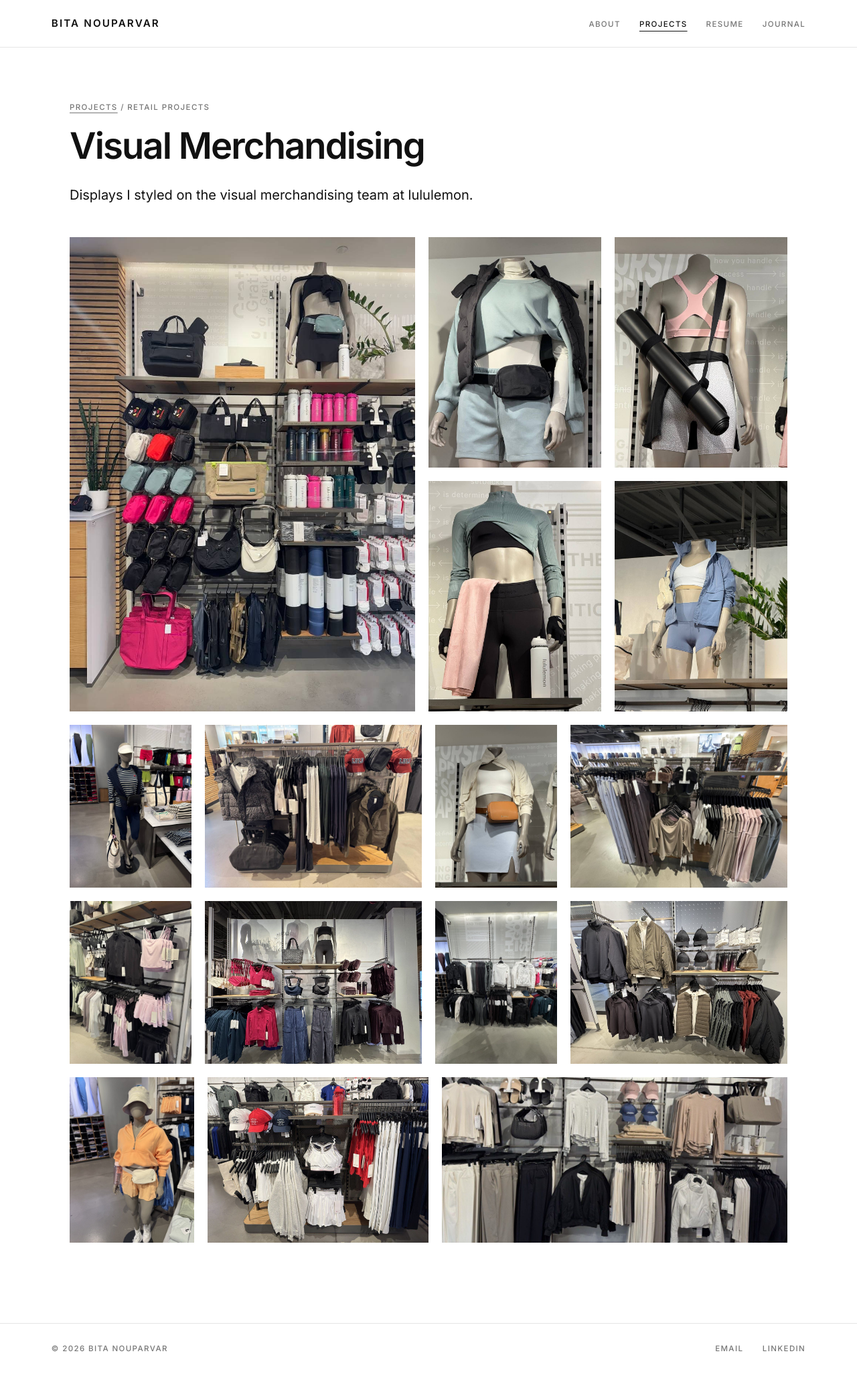
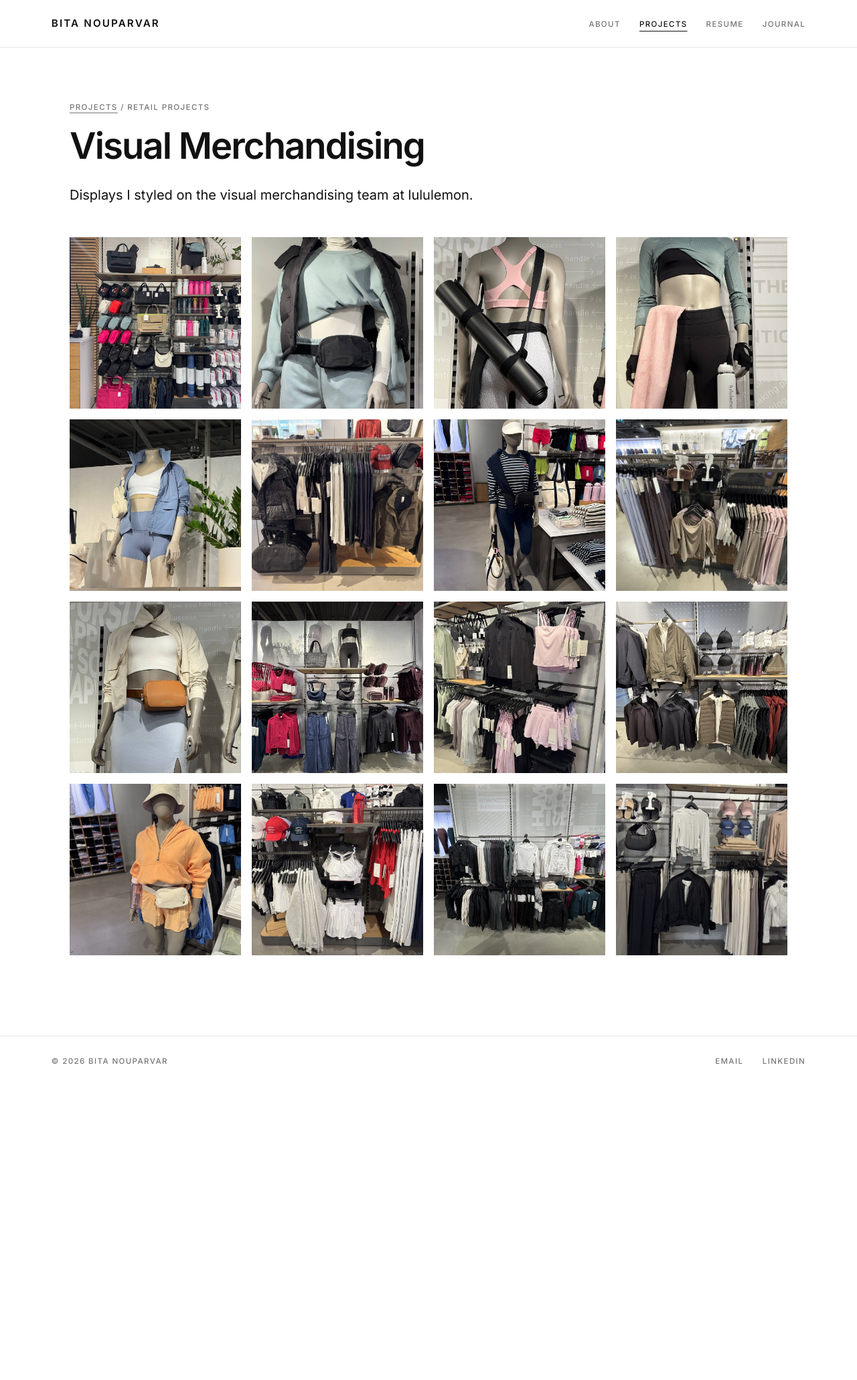
Before and after one commit to bitanp1994/bitanouparvar.com, a Jekyll site: the page built from projects/visual-merchandising.html, in a window 1280 px wide. Shown: the whole page at 67% size. Built offline with Jekyll 4.4.1, drawn with Linux system fonts in a browser that asks for light colours; after the commit the page ends 1631 px from its top, so only the background shows below that.

Commit message:
Visual Merchandising: one even 4-column grid of equal square photos
Co-Authored-By: Claude Opus 5.5 <noreply@anthropic.com>
Claude-Session: https://claude.ai/code/session_011ZU1tgXn8aNEA1hgF5gWNT

```diff
--- a/assets/style.css
+++ b/assets/style.css
@@ -305,3 +305,9 @@ main .eyebrow, main .section-title, main .label, main .text-links, main .post-ta
   .vm-justify { flex-wrap: wrap; gap: 12px; margin-top: 12px; }
   .vm-justify figure { flex: var(--r) 1 calc(var(--r) * 150px); }
 }
+
+/* visual merchandising: one even grid, every photo the same square size */
+.vm-grid { display: grid; grid-template-columns: repeat(4, 1fr); gap: 16px; margin-top: 48px; }
+.vm-grid figure { margin: 0; }
+.vm-grid img { width: 100%; aspect-ratio: 1 / 1; object-fit: cover; display: block; }
+@media (max-width: 640px) { .vm-grid { grid-template-columns: 1fr 1fr; gap: 10px; margin-top: 32px; } }
--- a/projects/visual-merchandising.html
+++ b/projects/visual-merchandising.html
@@ -10,28 +10,21 @@ permalink: /projects/visual-merchandising/
   <p class="lede">Displays I styled on the visual merchandising team at lululemon.</p>
 </article>
 
-<div class="vm-gallery">
-  <figure class="vm-wall"><img src="{{ '/assets/img/vm/accessories-wall.jpg' | relative_url }}" alt="Accessories wall with bags, water bottles, yoga mats and socks, topped by a styled mannequin" loading="lazy"></figure>
+<div class="vm-grid">
+  <figure><img src="{{ '/assets/img/vm/accessories-wall.jpg' | relative_url }}" alt="Accessories wall with bags, water bottles, yoga mats and socks, topped by a styled mannequin" style="object-position: 50% 55%" loading="lazy"></figure>
   <figure><img src="{{ '/assets/img/vm/mint-fleece-set.jpg' | relative_url }}" alt="Mannequin in a mint fleece set with a black puffer vest draped over the shoulders and a black belt bag" loading="lazy"></figure>
   <figure><img src="{{ '/assets/img/vm/pink-bra-yoga-mat.jpg' | relative_url }}" alt="Mannequin from the back in a pink sports bra and printed shorts, carrying a black yoga mat on a strap" loading="lazy"></figure>
   <figure><img src="{{ '/assets/img/vm/sage-rib-training.jpg' | relative_url }}" alt="Mannequin in a sage ribbed cropped half-zip and black tights with a pink towel, gloves and a white water bottle" loading="lazy"></figure>
   <figure><img src="{{ '/assets/img/vm/blue-jacket-belt-bag.jpg' | relative_url }}" alt="Mannequin in a light blue jacket and matching shorts with a white bra and a cream belt bag" loading="lazy"></figure>
+  <figure><img src="{{ '/assets/img/vm/leopard-vest-fixture.jpg' | relative_url }}" alt="Floor fixture with a leopard print puffer vest, black duffle bag, rows of black, grey, green and navy tops, red LULU caps and an olive jacket" loading="lazy"></figure>
+  <figure><img src="{{ '/assets/img/vm/striped-knit-tote.jpg' | relative_url }}" alt="Floor mannequin in a navy and cream striped top with a navy knit draped over the shoulders, navy shorts, visor, belt bag and canvas tote" style="object-position: 50% 45%" loading="lazy"></figure>
+  <figure><img src="{{ '/assets/img/vm/neutral-lounge-fixture.jpg' | relative_url }}" alt="Floor fixture in soft neutrals: lilac and charcoal pants, taupe, pink and grey sweatshirts, fur slides and black tumblers" loading="lazy"></figure>
+  <figure><img src="{{ '/assets/img/vm/cream-jacket-tan-bag.jpg' | relative_url }}" alt="Mannequin in a cream jacket, white bra and pale blue skirt with a tan leather belt bag" loading="lazy"></figure>
+  <figure><img src="{{ '/assets/img/vm/berry-navy-wall.jpg' | relative_url }}" alt="Wall in berry, navy, black and plum: cropped tops, jackets, wide-leg pants and belt bags, with a mannequin and quilted tote on the top shelf" loading="lazy"></figure>
+  <figure><img src="{{ '/assets/img/vm/pink-black-wall.jpg' | relative_url }}" alt="Wall of black jackets, pink tank tops and skirts, sage and white tops, with belt bags and sandals above" loading="lazy"></figure>
+  <figure><img src="{{ '/assets/img/vm/mens-outerwear-wall.jpg' | relative_url }}" alt="Menswear wall with navy half-zips, an olive bomber, hoodies, a puffer vest, black caps, socks, bottles and a beanie" loading="lazy"></figure>
+  <figure><img src="{{ '/assets/img/vm/orange-half-zip-mannequin.jpg' | relative_url }}" alt="Floor mannequin in an orange half-zip hoodie and matching shorts with a cream bucket hat, cream belt bag and pink water bottle" style="object-position: 50% 40%" loading="lazy"></figure>
+  <figure><img src="{{ '/assets/img/vm/tennis-fixture.jpg' | relative_url }}" alt="Tennis-themed fixture with white, red and navy caps, a white sports bra and pleated skirt, red tanks, grey sweatshirts and striped pants" loading="lazy"></figure>
+  <figure><img src="{{ '/assets/img/vm/white-black-wall.jpg' | relative_url }}" alt="Wall of black and white jackets, grey and black pants and a white puffer, with teal tops and socks to the side" loading="lazy"></figure>
+  <figure><img src="{{ '/assets/img/vm/neutral-wall-caps.jpg' | relative_url }}" alt="Neutral wall in cream, taupe and black: trousers, long-sleeve tops, a bomber and a white jacket, with pink and navy caps, slides, a woven bag and tumblers" style="object-position: 40% 50%" loading="lazy"></figure>
 </div>
-
-<div class="vm-justify">
-  <figure style="--r: 0.750"><img src="{{ '/assets/img/vm/striped-knit-tote.jpg' | relative_url }}" alt="Floor mannequin in a navy and cream striped top with a navy knit draped over the shoulders, navy shorts, visor, belt bag and canvas tote" loading="lazy"></figure>
-  <figure style="--r: 1.333"><img src="{{ '/assets/img/vm/leopard-vest-fixture.jpg' | relative_url }}" alt="Floor fixture with a leopard print puffer vest, black duffle bag, rows of black, grey, green and navy tops, red LULU caps and an olive jacket" loading="lazy"></figure>
-  <figure style="--r: 0.750"><img src="{{ '/assets/img/vm/cream-jacket-tan-bag.jpg' | relative_url }}" alt="Mannequin in a cream jacket, white bra and pale blue skirt with a tan leather belt bag" loading="lazy"></figure>
-  <figure style="--r: 1.333"><img src="{{ '/assets/img/vm/neutral-lounge-fixture.jpg' | relative_url }}" alt="Floor fixture in soft neutrals: lilac and charcoal pants, taupe, pink and grey sweatshirts, fur slides and black tumblers" loading="lazy"></figure>
-</div>
-<div class="vm-justify">
-  <figure style="--r: 0.750"><img src="{{ '/assets/img/vm/pink-black-wall.jpg' | relative_url }}" alt="Wall of black jackets, pink tank tops and skirts, sage and white tops, with belt bags and sandals above" loading="lazy"></figure>
-  <figure style="--r: 1.333"><img src="{{ '/assets/img/vm/berry-navy-wall.jpg' | relative_url }}" alt="Wall in berry, navy, black and plum: cropped tops, jackets, wide-leg pants and belt bags, with a mannequin and quilted tote on the top shelf" loading="lazy"></figure>
-  <figure style="--r: 0.750"><img src="{{ '/assets/img/vm/white-black-wall.jpg' | relative_url }}" alt="Wall of black and white jackets, grey and black pants and a white puffer, with teal tops and socks to the side" loading="lazy"></figure>
-  <figure style="--r: 1.333"><img src="{{ '/assets/img/vm/mens-outerwear-wall.jpg' | relative_url }}" alt="Menswear wall with navy half-zips, an olive bomber, hoodies, a puffer vest, black caps, socks, bottles and a beanie" loading="lazy"></figure>
-</div>
-<div class="vm-justify">
-  <figure style="--r: 0.750"><img src="{{ '/assets/img/vm/orange-half-zip-mannequin.jpg' | relative_url }}" alt="Floor mannequin in an orange half-zip hoodie and matching shorts with a cream bucket hat, cream belt bag and pink water bottle" loading="lazy"></figure>
-  <figure style="--r: 1.333"><img src="{{ '/assets/img/vm/tennis-fixture.jpg' | relative_url }}" alt="Tennis-themed fixture with white, red and navy caps, a white sports bra and pleated skirt, red tanks, grey sweatshirts and striped pants" loading="lazy"></figure>
-  <figure style="--r: 2.084"><img style="object-position: 50% 45%" src="{{ '/assets/img/vm/neutral-wall-caps.jpg' | relative_url }}" alt="Neutral wall in cream, taupe and black: trousers, long-sleeve tops, a bomber and a white jacket, with pink and navy caps, slides, a woven bag and tumblers" loading="lazy"></figure>
-</div>
```
